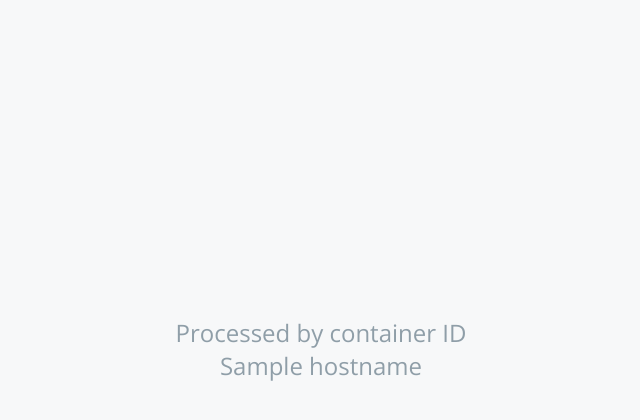
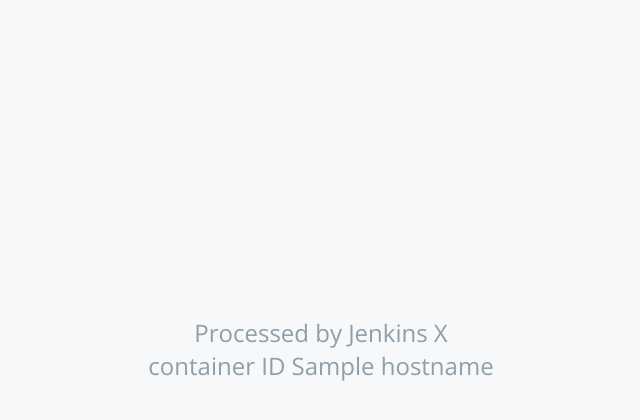
Before and after one commit to q131172019/voting-app-vote-python, a Flask app: template templates/index.html in a window 1280 px wide. Shown: the part 318-738 px from the top of the page, without its empty margins (319-959 px from the left). Run offline with Flask 2, Linux system fonts and the light colour scheme; the template is opened without the code that fills it: most values are stand-ins (such as "Sample title", 1, 10 or a date in 2020); some libraries are stand-ins or nearby versions.

Commit message:
update index.html after falgger init

```diff
--- a/templates/index.html
+++ b/templates/index.html
@@ -22,7 +22,7 @@
           (Tip: JenkinsX - you can change your vote)
         </div>
         <div id="hostname">
-          Processed by container ID {{hostname}}
+          Processed by Jenkins X container ID {{hostname}}
         </div>
       </div>
     </div>
```
Also changed, not shown: 1 other file.
